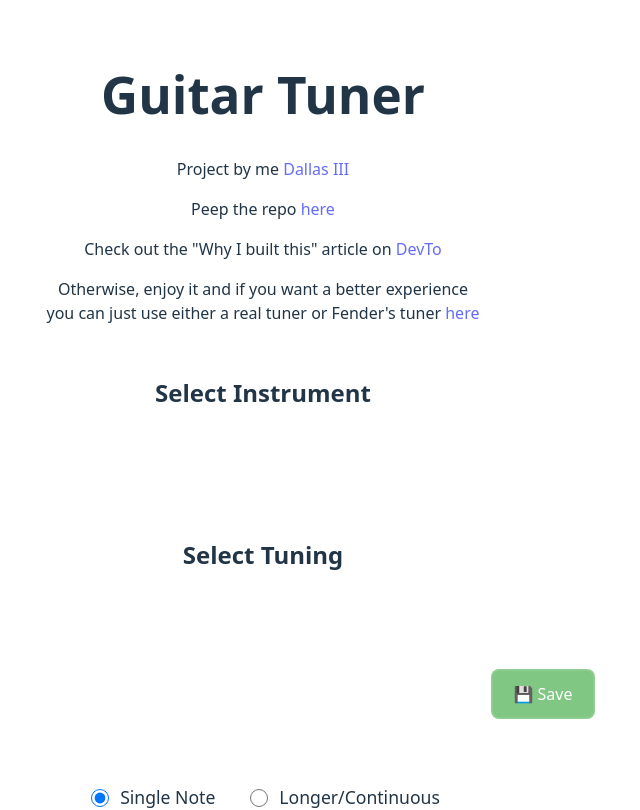
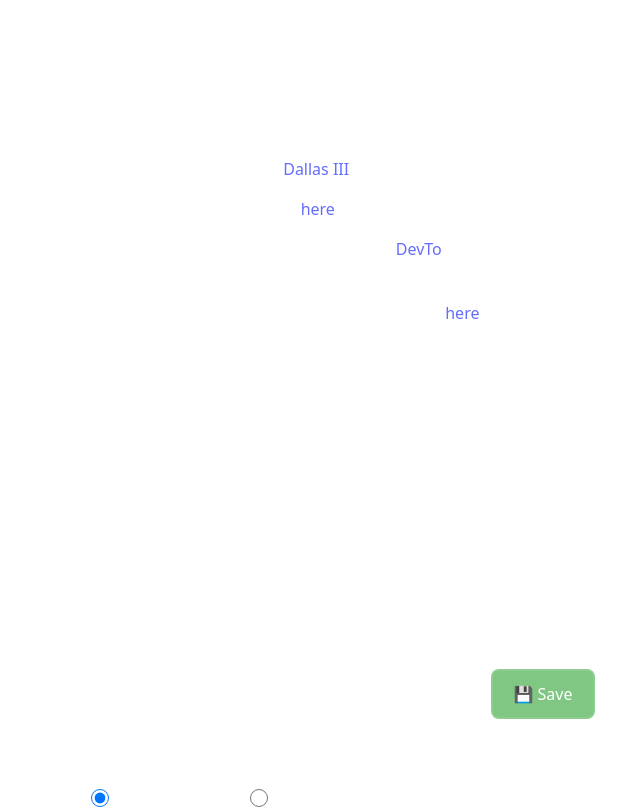
Before and after one commit to tkdguy85/guitar-tuner, a Vue app: page / in a window 1280 px wide. Shown: the top 810 px of the page, without its empty margins (377-1017 px from the left). Built offline with nearby package versions, Linux system fonts and the light colour scheme.

Commit message:
Color vars updated

```diff
--- a/src/css/style.css
+++ b/src/css/style.css
@@ -1,8 +1,10 @@
 :root {
   /* TODO - Set up universal Color Vars */
-  --background: #242424;
+  --background: #09120a;
   --primary-text: #fff;
   --primary-grey: #999;
+  --primary-border: #646cff;
+  --primary-border-hover: #535bf2;
   --primary-powder-blue: #357abd;
   --primary-slate: rgba(255, 255, 255, 0.1);
   --primary-button: rgba(76, 175, 80, 0.7);
@@ -25,11 +27,11 @@
 
 a {
   font-weight: 500;
-  color: #646cff;
+  color: var(--primary-border);
   text-decoration: inherit;
 }
 a:hover {
-  color: #535bf2;
+  color: var(--primary-border-hover);
 }
 
 body {
@@ -52,12 +54,12 @@ button {
   font-size: 1em;
   font-weight: 500;
   font-family: inherit;
-  background-color: #1a1a1a;
+  background-color: var(--background);
   cursor: pointer;
   transition: border-color 0.25s;
 }
 button:hover {
-  border-color: #646cff;
+  border-color: var(--primary-border);
 }
 button:focus,
 button:focus-visible {
@@ -77,13 +79,13 @@ button:focus-visible {
 
 @media (prefers-color-scheme: light) {
   :root {
-    color: #213547;
+    color: var(--primary-slate);
     background-color: var(--primary-text);
   }
   a:hover {
-    color: #747bff;
+    color: var(--primary-border-hover);
   }
   button {
-    background-color: #f9f9f9;
+    background-color: var(--primary-text);
   }
 }
```
